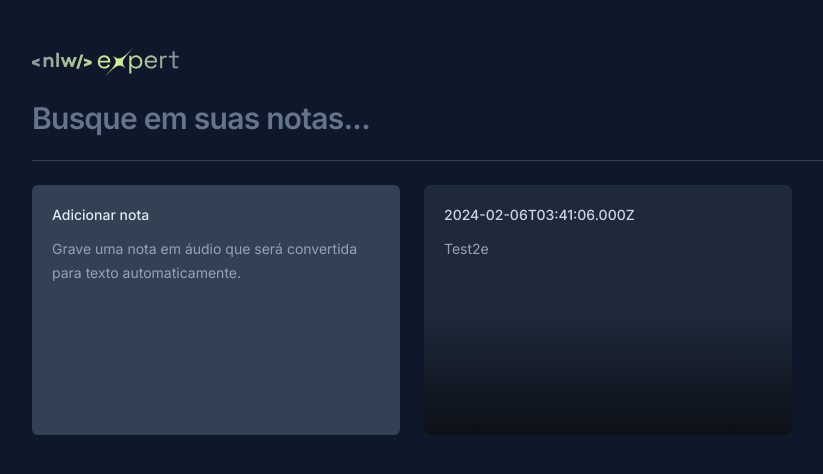
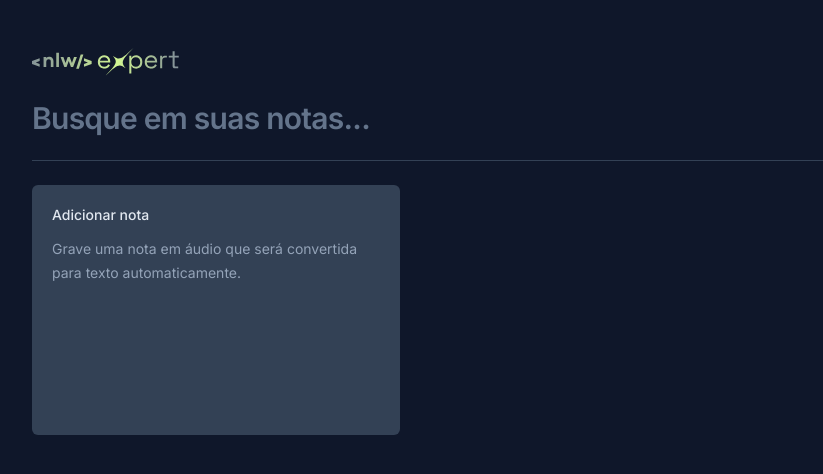
Before and after one commit to xbozo/expert-notes, a React (Vite) app: page / in a window 1280 px wide. Shown: the top 474 px of the page, without its empty margins (32-855 px from the left). Built offline with nearby package versions, Linux system fonts and the light colour scheme.

Commit message:
feat: add note actions

```diff
--- /dev/null
+++ b/src/@types/note.ts
@@ -0,0 +1,5 @@
+export type Note = {
+	id: string
+	content: string
+	date: Date
+}
--- a/src/app.tsx
+++ b/src/app.tsx
@@ -1,8 +1,46 @@
+import { ChangeEvent, useState } from 'react'
+import { Note } from './@types/note'
 import logo from './assets/logo-nlw-expert.svg'
 import { NewNoteCard } from './components/new-note-card'
 import { NoteCard } from './components/note-card'
 
 export function App() {
+	const [searchNote, setSearchNote] = useState('')
+	const [notes, setNotes] = useState<Note[]>(() => {
+		const notesOnStorage = localStorage.getItem('@expert-notes:notes')
+
+		if (notesOnStorage) {
+			return JSON.parse(notesOnStorage)
+		}
+
+		return []
+	})
+
+	function createNoteCallbackFn(content: string) {
+		const newNote = {
+			id: crypto.randomUUID(),
+			date: new Date(),
+			content,
+		}
+
+		const notesArray = [...notes, newNote]
+
+		setNotes(notesArray)
+
+		localStorage.setItem('@expert-notes:notes', JSON.stringify(notesArray))
+	}
+
+	function handleSearchNote(e: ChangeEvent<HTMLInputElement>) {
+		const query = e.target.value
+
+		setSearchNote(query)
+	}
+
+	const filteredNotes =
+		searchNote !== ''
+			? notes.filter((note) => note.content.toLowerCase().includes(searchNote.toLowerCase()))
+			: notes
+
 	return (
 		<main className='mx-auto max-w-6xl my-12 space-y-6'>
 			<img
@@ -16,15 +54,23 @@ export function App() {
 					type='text'
 					placeholder='Busque em suas notas...'
 					className='w-full bg-transparent text-3xl font-semibold outline-none tracking-tight placeholder:text-slate-500'
+					onChange={handleSearchNote}
 				/>
 			</form>
 
 			<div className='h-px bg-slate-700' />
 
 			<div className='grid grid-cols-3 gap-6 auto-rows-[250px]'>
-				<NewNoteCard />
+				<NewNoteCard createNoteCallbackFn={createNoteCallbackFn} />
 
-				<NoteCard note={{ date: new Date(), content: 'Test2e' }} />
+				{filteredNotes.map((note) => {
+					return (
+						<NoteCard
+							key={note.id}
+							note={note}
+						/>
+					)
+				})}
 			</div>
 		</main>
 	)
--- a/src/components/new-note-card.tsx
+++ b/src/components/new-note-card.tsx
@@ -3,7 +3,11 @@ import { X } from 'lucide-react'
 import { ChangeEvent, FormEvent, useState } from 'react'
 import { toast } from 'sonner'
 
-export function NewNoteCard() {
+type NewNoteCardProps = {
+	createNoteCallbackFn: (content: string) => void
+}
+
+export function NewNoteCard({ createNoteCallbackFn }: NewNoteCardProps) {
 	const [showOnboarding, setShowOnboarding] = useState(true)
 	const [content, setContent] = useState('')
 
@@ -18,6 +22,10 @@ export function NewNoteCard() {
 	function handleSaveNote(e: FormEvent) {
 		e.preventDefault()
 
+		createNoteCallbackFn(content)
+
+		setContent('')
+		setShowOnboarding(true)
 		toast.success('Nota criada com sucesso!')
 	}
 
@@ -76,6 +84,7 @@ export function NewNoteCard() {
 									autoFocus
 									className='text-sm leading-6 text-slate-400 bg-transparent resize-none flex-1 outline-none'
 									onChange={(e) => handleContentChanged(e)}
+									value={content}
 									placeholder=''
 								/>
 							)}
--- a/src/components/note-card.tsx
+++ b/src/components/note-card.tsx
@@ -19,7 +19,9 @@ export function NoteCard({ note }: NoteCardProps) {
 					hover:ring-2 hover:ring-slate-600 focus-visible:ring-2 focus-visible:ring-lime-400
       	'
 			>
-				<span className='text-sm font-medium text-slate-300'>{note.date.toISOString()}</span>
+				<span className='text-sm font-medium text-slate-300'>
+					{formatDistanceToNow(note.date, { locale: ptBR, addSuffix: true })}
+				</span>
 
 				<p className='text-sm leading-6 text-slate-400'>{note.content}</p>
 
```
Also changed, not shown: 1 other file (tests, documents, lock files or other folders).
